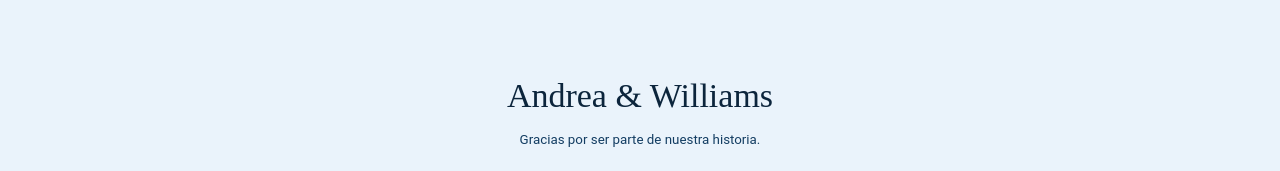
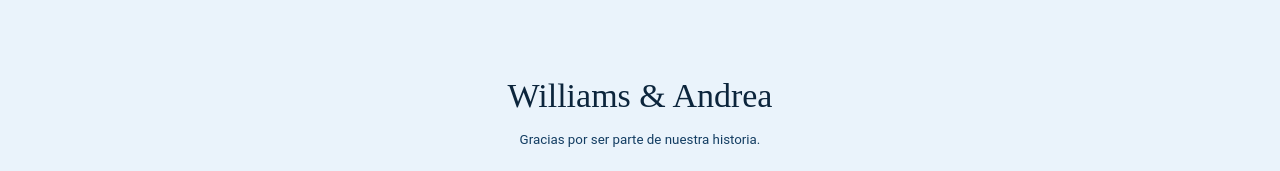
Before and after one commit to SurtiLainez-dev/bodasosasantos, a Nuxt app: page / in a window 1280 px wide. Shown: the part 6853-7024 px from the top of the page. Built offline with nearby package versions, Linux system fonts and the light colour scheme; no server answers; a web font is replaced by a local one.

Commit message:
confirmados 1.8

```diff
--- a/layouts/default.vue
+++ b/layouts/default.vue
@@ -18,7 +18,7 @@
 
     <v-footer class="footer">
       <div class="footer-content">
-        <p>Andrea & Williams</p>
+        <p>Williams & Andrea</p>
         <small>Gracias por ser parte de nuestra historia.</small>
       </div>
     </v-footer>
```
